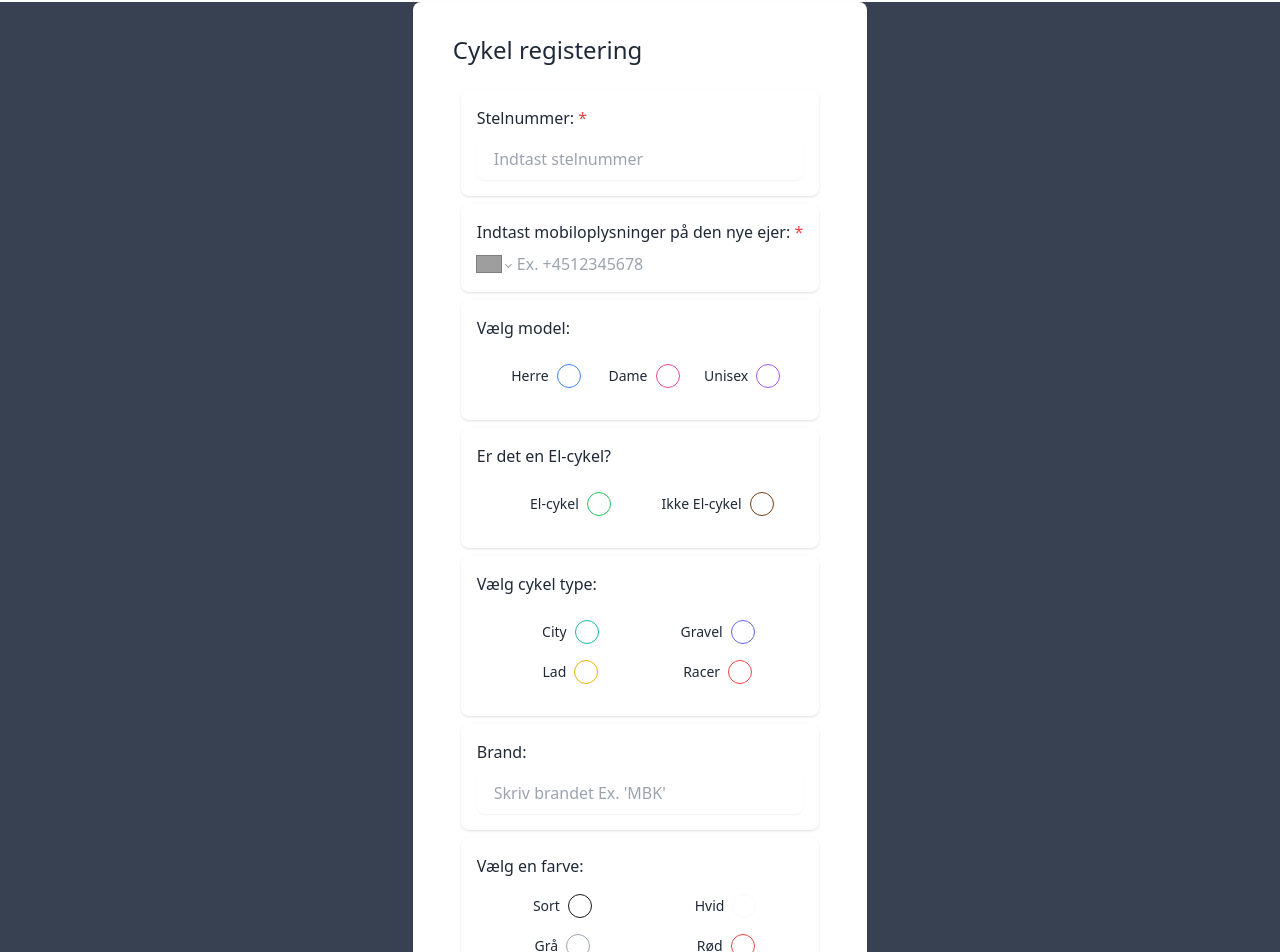
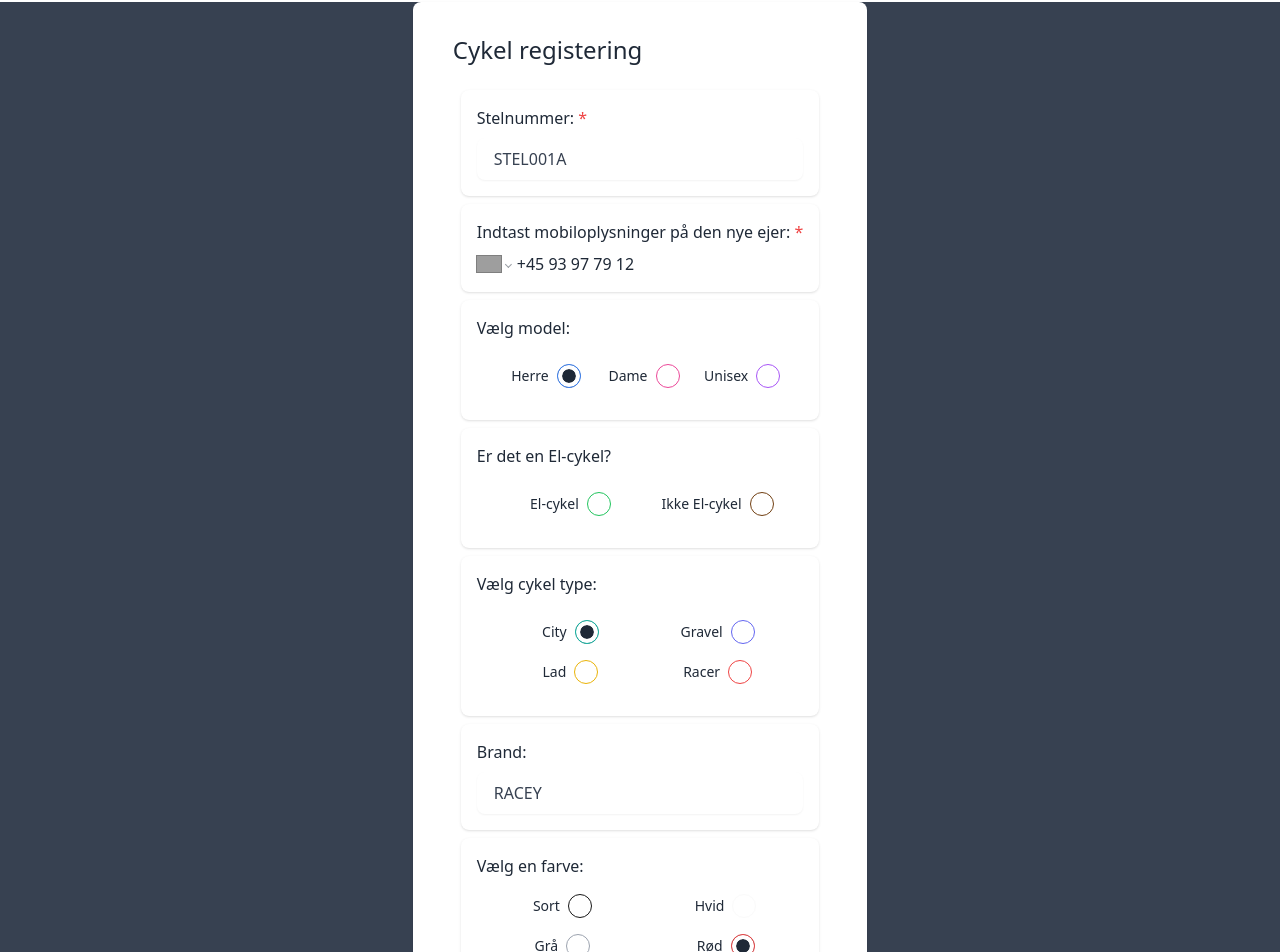
Before and after one commit to Mihusu/myBicycle, a React (Vite) app in the folder site/: page /bikeregistration in a window 1280 px wide. Shown: the part 30-982 px from the top of the page. Built offline with nearby package versions, Linux system fonts and the light colour scheme; grey boxes are pictures that could not be loaded; the HTML template or start-up script is replaced by a standard one; what react-secure-storage would draw is missing.

Commit message:
added formdata

```diff
--- a/site/src/components/register/Radiobutton.jsx
+++ b/site/src/components/register/Radiobutton.jsx
@@ -1,11 +1,6 @@
-import React from "react";
+import { forwardRef } from "react"
 
-const RadioButton = ({ labelName, name, color, value }) => {
-  const [isChecked, setIsChecked] = React.useState(false);
-
-  const handleOnChange = (e) => {
-    setIsChecked(e.target.checked);
-  };
+export const RadioButton = forwardRef(({ labelName, color, ...register }, ref) => {
 
   return (
     <div className="form-control place-items-center ">
@@ -13,15 +8,11 @@ const RadioButton = ({ labelName, name, color, value }) => {
         <span className="label-text px-2">{labelName}</span>
         <input
           type="radio"
-          name={name}
-          defaultChecked={isChecked}
           className={color}
-          value={value}
-          onChange={handleOnChange}
-          required
+          {...register}
+          ref={ref}
         />
       </label>
     </div>
-  );
-};
-export default RadioButton;
+  )
+})
--- a/site/src/pages/BikeRegistration.jsx
+++ b/site/src/pages/BikeRegistration.jsx
@@ -1,21 +1,75 @@
-import React, { useState } from "react";
-import RadioButton from "../components/register/Radiobutton";
+import React from "react";
+import { RadioButton } from "../components/register/Radiobutton";
 import { PhoneNumber } from "../components/register/PhoneNumber";
 import { useForm } from "react-hook-form";
+
+const API_URL = import.meta.env.VITE_API_URL;
+
 const BikeRegistration = () => {
   const {
     register,
     control,
-    watch,
     handleSubmit,
     setError,
     formState: { errors },
   } = useForm({
     defaultValues: {
-      phone_number: "",
-      frame_number: "",
+      phone_number: "+4593977912",
+      frame_number: "STEL001A",
+      gender: "male",
+      is_electric: true,
+      kind: "city",
+      brand: "RACEY",
+      color: "red",
+      image: undefined,
     },
   });
+
+  const onSubmit = async (data) => {
+    console.log("submitting");
+
+    try {
+      console.log(data);
+      const formData = new FormData();
+      for (const key in data) {
+        if (key === "image") { formData.append(key, data.image[0]) }
+        else { formData.append(key, data[key]) }
+
+      }
+      console.log(formData);
+
+      const response = await fetch(API_URL + "/bikes", {
+        method: "POST",
+        body: formData,
+      });
+
+      const body = response;
+      console.log(response);
+      console.log("response got back");
+      if (!response.ok) {
+        setError(body.detail);
+        return;
+      }
+
+      // navigate(`/bikeregistration/${data.session_id}`);
+    } catch (error) {
+      console.error(error);
+    }
+
+    // const requestOptions = {
+    //   method: "POST",
+    //   headers: { "Content-Type": "application/json" },
+    //   body: JSON.stringify(data),
+    //};
+    // fetch(URL, requestOptions)
+    //   .then((response) => response.json())
+    //   .then((data) => navigate(`/bikeregistration/${data.session_id}`))
+    //   .catch((error) => setError(error.message));
+  };
+
+  const onError = (err) => {
+    console.error(err);
+  };
 
   return (
     <div className="my-8 flex flex-col items-center justify-center ">
@@ -25,11 +79,11 @@ const BikeRegistration = () => {
         </div>
 
         <div className="mt-4 p-2">
-          <form
-            method="post"
-            action="http://127.0.0.1:8000/bikes"
-            encType="multipart/form-data"
-          >
+          <form onSubmit={handleSubmit(onSubmit, onError)}>
+            {/* <>// method="post"
+            // action="http://127.0.0.1:8000/bikes"
+            // encType="multipart/form-data"
+            </> */}
             <div className="space-y-2">
               <div className="rounded-lg bg-white p-4 shadow dark:bg-gray-800">
                 <h1 className="mb-2">
@@ -38,8 +92,7 @@ const BikeRegistration = () => {
                 </h1>
                 <input
                   type="text"
-                  id="Stelnummer"
-                  name="frame_number"
+                  id="stelnummer"
                   className="w-full flex-1 appearance-none rounded-lg border border-transparent border-gray-300 bg-white py-2 px-4 text-base text-gray-700 placeholder-gray-400 shadow-sm focus:border-transparent focus:outline-none focus:ring-2 focus:ring-purple-600"
                   placeholder="Indtast stelnummer"
                   {...register(
@@ -71,21 +124,27 @@ const BikeRegistration = () => {
                 <div className="grid grid-cols-3 place-items-center px-4 py-2">
                   <RadioButton
                     labelName={"Herre"}
-                    name="gender"
+                    value="male"
                     color={"radio border-blue-500 bg-content"}
-                    value="male"
+                    {...register("gender", {
+                      required: true,
+                    })}
                   />
                   <RadioButton
                     labelName={"Dame"}
-                    name="gender"
+                    value="female"
                     color={"radio border-pink-500 bg-content"}
-                    value="female"
+                    {...register("gender", {
+                      required: true,
+                    })}
                   />
                   <RadioButton
                     labelName={"Unisex"}
-                    name="gender"
+                    value="uni_sex"
                     color={"radio border-purple-500 bg-content"}
-                    value="uni_sex"
+                    {...register("gender", {
+                      required: true,
+                    })}
                   />
                 </div>
               </div>
@@ -96,15 +155,19 @@ const BikeRegistration = () => {
                 <div className="grid grid-cols-2 place-items-center px-4 py-2">
                   <RadioButton
                     labelName={"El-cykel"}
-                    name={"is_electric"}
                     color={"radio border-green-500 bg-content"}
                     value={true}
+                    {...register("is_electric", {
+                      required: true,
+                    })}
                   />
                   <RadioButton
                     labelName={"Ikke El-cykel"}
-                    name={"is_electric"}
                     color={"radio border-yellow-900 bg-content"}
                     value={false}
+                    {...register("is_electric", {
+                      required: true,
+                    })}
                   />
                 </div>
               </div>
@@ -115,27 +178,35 @@ const BikeRegistration = () => {
                 <div className="grid grid-cols-2 place-items-center px-4 py-2">
                   <RadioButton
                     labelName={"City"}
-                    name={"kind"}
                     color={"radio border-teal-500 bg-content"}
                     value="city"
+                    {...register("kind", {
+                      required: true,
+                    })}
                   />
                   <RadioButton
                     labelName={"Gravel"}
-                    name={"kind"}
                     color={"radio border-indigo-500 bg-content"}
                     value="gravel"
+                    {...register("kind", {
+                      required: true,
+                    })}
                   />
                   <RadioButton
                     labelName={"Lad"}
-                    name={"kind"}
                     color={"radio border-yellow-500 bg-content"}
                     value="cargo"
+                    {...register("kind", {
+                      required: true,
+                    })}
                   />
                   <RadioButton
                     labelName={"Racer"}
-                    name={"kind"}
                     color={"radio border-red-500 bg-content"}
                     value="race"
+                    {...register("kind", {
+                      required: true,
+                    })}
                   />
                 </div>
               </div>
@@ -145,10 +216,14 @@ const BikeRegistration = () => {
                 <h1 className="mb-2">Brand:</h1>
                 <input
                   type="text"
-                  id="Brand"
-                  name="brand"
+                  id="brand"
                   className="w-full flex-1 appearance-none rounded-lg border border-transparent border-gray-300 bg-white py-2 px-4 text-base text-gray-700 placeholder-gray-400 shadow-sm focus:border-transparent focus:outline-none focus:ring-2 focus:ring-purple-600"
                   placeholder="Skriv brandet Ex. 'MBK'"
+                  {...register(
+                    "brand",
+                    { required: true },
+                    { min: 1, max: 32 }
+                  )}
                 />
               </div>
 
@@ -159,63 +234,83 @@ const BikeRegistration = () => {
                 <div className="grid grid-cols-2 place-items-center ">
                   <RadioButton
                     labelName={"Sort"}
-                    name={"color"}
                     color={"radio border-neutral-900 bg-content"}
                     value="black"
+                    {...register("color", {
+                      required: true,
+                    })}
                   />
                   <RadioButton
                     labelName={"Hvid"}
-                    name={"color"}
                     color={"radio border-neutral-50 bg-content"}
                     value="white"
+                    {...register("color", {
+                      required: true,
+                    })}
                   />
                   <RadioButton
                     labelName={"Grå"}
-                    name={"color"}
                     color={"radio border-gray-400 bg-content"}
                     value="gray"
+                    {...register("color", {
+                      required: true,
+                    })}
                   />
                   <RadioButton
                     labelName={"Rød"}
-                    name={"color"}
                     color={"radio border-red-500 bg-content"}
                     value="red"
+                    {...register("color", {
+                      required: true,
+                    })}
                   />
                   <RadioButton
                     labelName={"Blå"}
-                    name={"color"}
                     color={"radio border-blue-700 bg-content"}
                     value="blue"
+                    {...register("color", {
+                      required: true,
+                    })}
                   />
                   <RadioButton
                     labelName={"Grøn"}
-                    name={"color"}
                     color={"radio border-green-700 bg-content"}
                     value="green"
+                    {...register("color", {
+                      required: true,
+                    })}
                   />
                   <RadioButton
                     labelName={"Gul"}
-                    name={"color"}
                     color={"radio border-yellow-400 bg-content"}
                     value="yellow"
+                    {...register("color", {
+                      required: true,
+                    })}
                   />
                   <RadioButton
                     labelName={"Orange"}
-                    name={"color"}
                     color={"radio border-orange-500 bg-content"}
                     value="orange"
+                    {...register("color", {
+                      required: true,
+                    })}
                   />
                   <RadioButton
                     labelName={"Purple"}
-                    name={"color"}
                     color={"radio border-purple-400 bg-content"}
                     value="purple"
+                    {...register("color", {
+                      required: true,
+                    })}
                   />
                   <RadioButton
                     labelName={"Andet"}
-                    name={"color"}
                     color={"radio radio-primary"}
                     value="other"
+                    {...register("color", {
+                      required: true,
+                    })}
                   />
                 </div>
               </div>
@@ -224,15 +319,18 @@ const BikeRegistration = () => {
             {/* Images */}
             <div className="py-8">
               {/* <DropZoneComponent></DropZoneComponent> */}
-              <input type="file" id="files" name="images" multiple></input>
+              <input
+                type="file"
+                id="file-image"
+                {...register("image", { required: true })}
+              />
             </div>
 
             <button
               type="submit"
-              value="submit"
-              className="  flex w-full items-center justify-center rounded-lg bg-blue-600 py-2 px-4 text-center text-base font-semibold text-white shadow-md transition duration-200 ease-in hover:bg-blue-700 focus:outline-none focus:ring-2 focus:ring-blue-500 focus:ring-offset-2  focus:ring-offset-blue-200 "
+              className="flex w-full items-center justify-center rounded-lg bg-blue-600 py-2 px-4 text-center text-base font-semibold text-white shadow-md transition duration-200 ease-in hover:bg-blue-700 focus:outline-none focus:ring-2 focus:ring-blue-500 focus:ring-offset-2 focus:ring-offset-blue-200 "
             >
-              Registrer cykel
+              Registrer Cykel
             </button>
           </form>
         </div>
```
